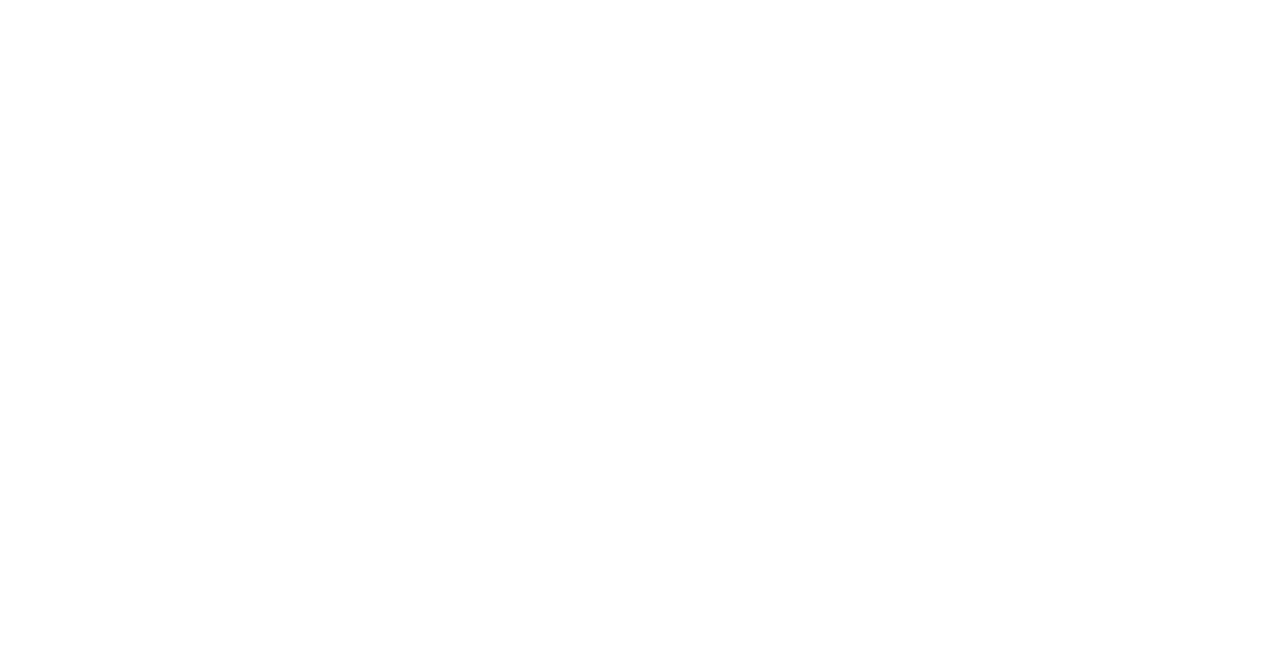
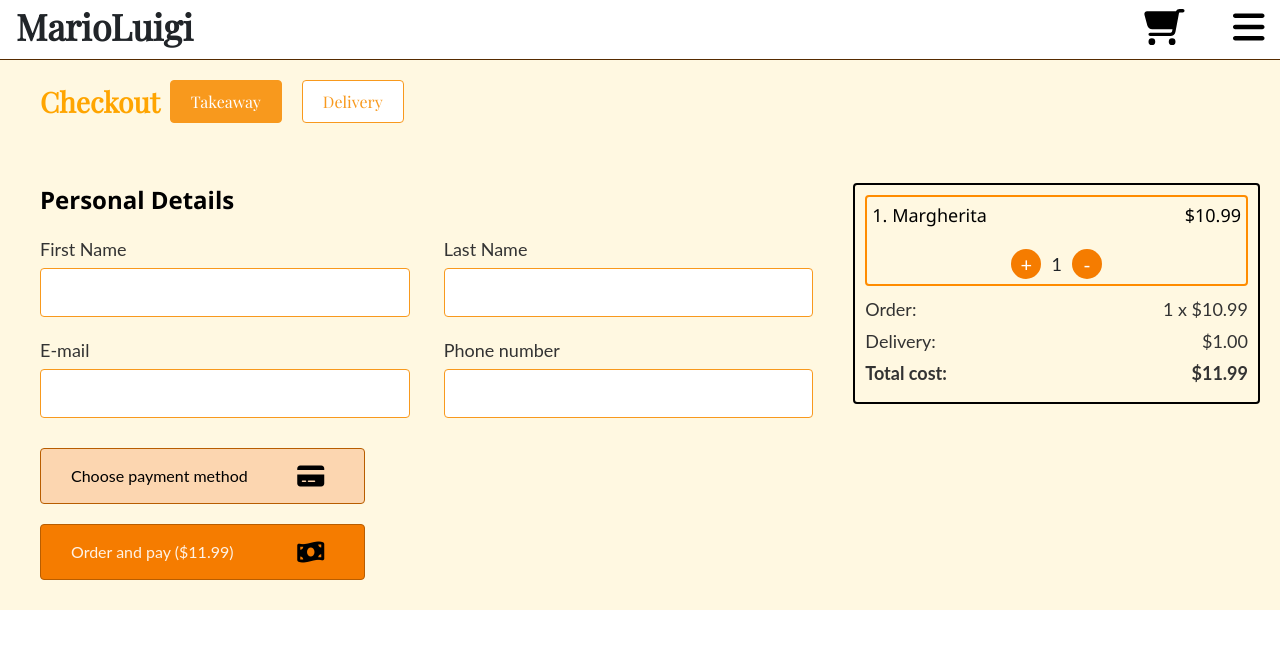
Before and after one commit to fsosn/Restaurant-App, a React (Vite) app in the folder frontend/: page /checkout in a window 1280 px wide. Before the commit this address had no page. Shown: the top 648 px of the page. Built offline with nearby package versions, Linux system fonts and the light colour scheme.

Commit message:
style: add icons to payment-type and pay-order buttons

```diff
--- a/frontend/src/App.jsx
+++ b/frontend/src/App.jsx
@@ -15,7 +15,7 @@
             <Route path='/login' element={<LoginForm/>}/>
             <Route path='/register' element={<RegisterForm/>}/>
             <Route path='/order-history' element={<OrderHistoryPage/>}/>
-            <Route path='/checkout-delivery' element={<CheckoutPage/>}/>
+            <Route path='/checkout' element={<CheckoutPage/>}/>
         </Routes>
     );
 }
--- a/frontend/src/components/sidebar/Sidebar.jsx
+++ b/frontend/src/components/sidebar/Sidebar.jsx
@@ -49,7 +49,7 @@
                             <FontAwesomeIcon icon={faClockRotateLeft} className={"sidebar-icon"}/>
                             <span>Order history</span>
                         </li>
-                        <li onClick={() => navigate("/account")}>
+                        <li onClick={() => navigate("/checkout")}>
                             <FontAwesomeIcon icon={faUser} className={"sidebar-icon"}/>
                             <span>Account</span>
                         </li>
@@ -79,7 +79,7 @@
                             <FontAwesomeIcon icon={faTruck} className={"sidebar-icon"}/>
                             <span>Orders</span>
                         </li>
-                        <li onClick={() => navigate("/account")}>
+                        <li onClick={() => navigate("/checkout")}>
                             <FontAwesomeIcon icon={faUser} className={"sidebar-icon"}/>
                             <span>Account</span>
                         </li>
--- a/frontend/src/pages/checkout/CheckoutPage.css
+++ b/frontend/src/pages/checkout/CheckoutPage.css
@@ -27,6 +27,20 @@
     font-size: 16px;
     border-radius: 4px;
   }
+  .buttons-box .payment-type-button, .buttons-box .order-button {
+    background-color: #fcd6b0;
+    color: black;
+    border: 1px solid #b85d00;
+    padding: 15px 30px;
+    cursor: pointer;
+    font-size: 16px;
+    border-radius: 4px;
+    margin-bottom: 10px;
+    display: flex;
+    justify-content: space-between;
+    align-items: center;
+    position: relative;
+}
 
   .order-type-buttons button.active {
     background-color: #F8991D;
@@ -69,11 +83,6 @@
     border-radius: 4px;
     margin-top: 10px;
   }
-  .payment-type-button-sign {
-    float: right;
-    width: 50px;
-    height: 50px;
-  }
 
   .buttons-box .order-button:hover {
     background-color: #d06900;
@@ -82,3 +91,24 @@
   .buttons-box .payment-type-button:hover {
     background-color:   #efc7ab;
   }
+
+  .payment-type-button i, .order-button i {
+    color: black;
+    margin-right: 10px;
+    font-size: 24px;
+  }
+  .payment-type-button i, .payment-type-button i {
+    color: black;
+    margin-right: 10px;
+    font-size: 24px;
+  }
+
+  .buttons-box .payment-type-button, .buttons-box .order-button {
+    display: flex;
+    justify-content: space-between;
+    align-items: center;
+    padding: 15px 30px;
+    font-size: 16px;
+    border-radius: 4px;
+    position: relative;
+}
--- a/frontend/src/pages/checkout/CheckoutPage.jsx
+++ b/frontend/src/pages/checkout/CheckoutPage.jsx
@@ -6,6 +6,8 @@
 import CartSummary from '../../components/checkout/cartsummary/CartSummary.jsx';
 import api from '../../services/api.jsx';
 import { AuthContext } from '../../auth/AuthContext.jsx';
+import '@fortawesome/fontawesome-free/css/all.min.css';
+
 
 const CheckoutPage = () => {
   const auth = useContext(AuthContext);
@@ -131,10 +133,20 @@
         <div>
           <CartSummary onTotalCostChange={handleTotalCostChange} />
         </div>
+        {/* <div className="buttons-box">
+          <button className='payment-type-button'>Choose payment method <img src={"./payment-type.svg"} alt={"payment type image"} className='payment-type-icon'/></button>
+          <button className='order-button' onClick={handleSubmit}>Order and pay (${totalCost})</button>
+        </div> */}
         <div className="buttons-box">
-          <button className='payment-type-button'>Choose payment method</button>
-          <button className='order-button' onClick={handleSubmit}>Order and pay (${totalCost})</button>
+          <button className='payment-type-button'>
+            Choose payment method <i className="fa fa-credit-card" aria-hidden="true"></i>
+          </button>
+          <button className='order-button' onClick={handleSubmit}>
+            Order and pay (${totalCost}) <i className="fa fa-money-bill-wave" aria-hidden="true"></i>
+          </button>
         </div>
+
+
       </div>
     </Page>
   );
```
